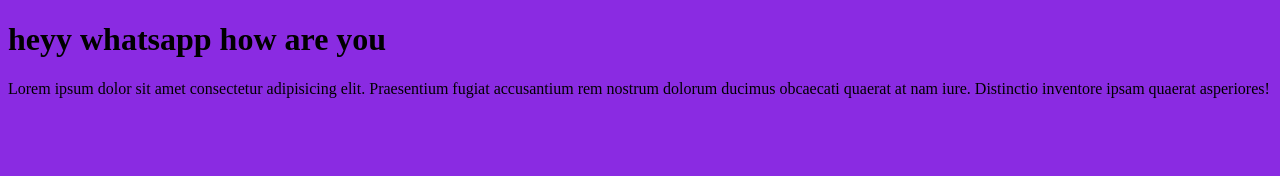
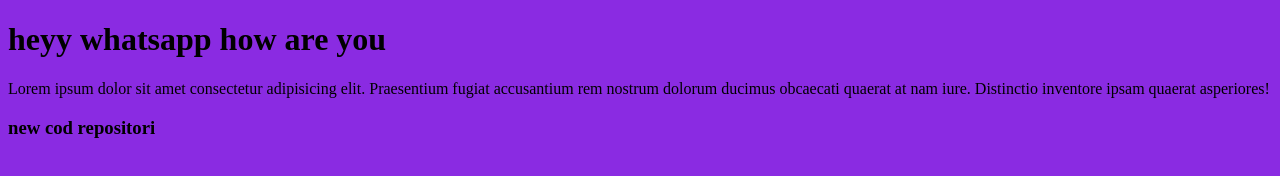
Before and after one commit to Kibriya7/my-froth-repo, a plain HTML site: page index.html in a window 1280 px wide. Drawn offline with Linux system fonts and the light colour scheme.

Commit message:
aded header

```diff
--- a/index.html
+++ b/index.html
@@ -10,5 +10,6 @@
 <body>
     <h1>heyy whatsapp how are you</h1>
     <p>Lorem ipsum dolor sit amet consectetur adipisicing elit. Praesentium fugiat accusantium rem nostrum dolorum ducimus obcaecati quaerat at nam iure. Distinctio inventore ipsam quaerat asperiores!</p>
+    <h3>new cod repositori</h3>
 </body>
 </html>
```
